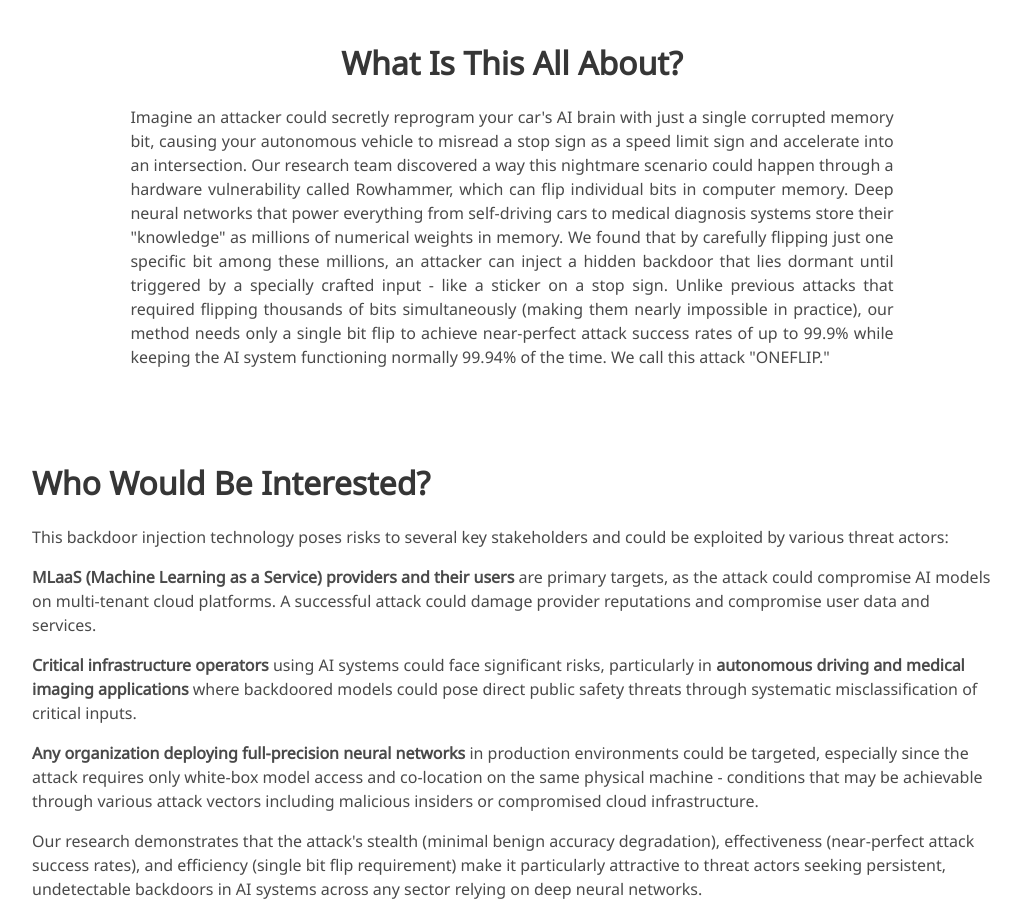
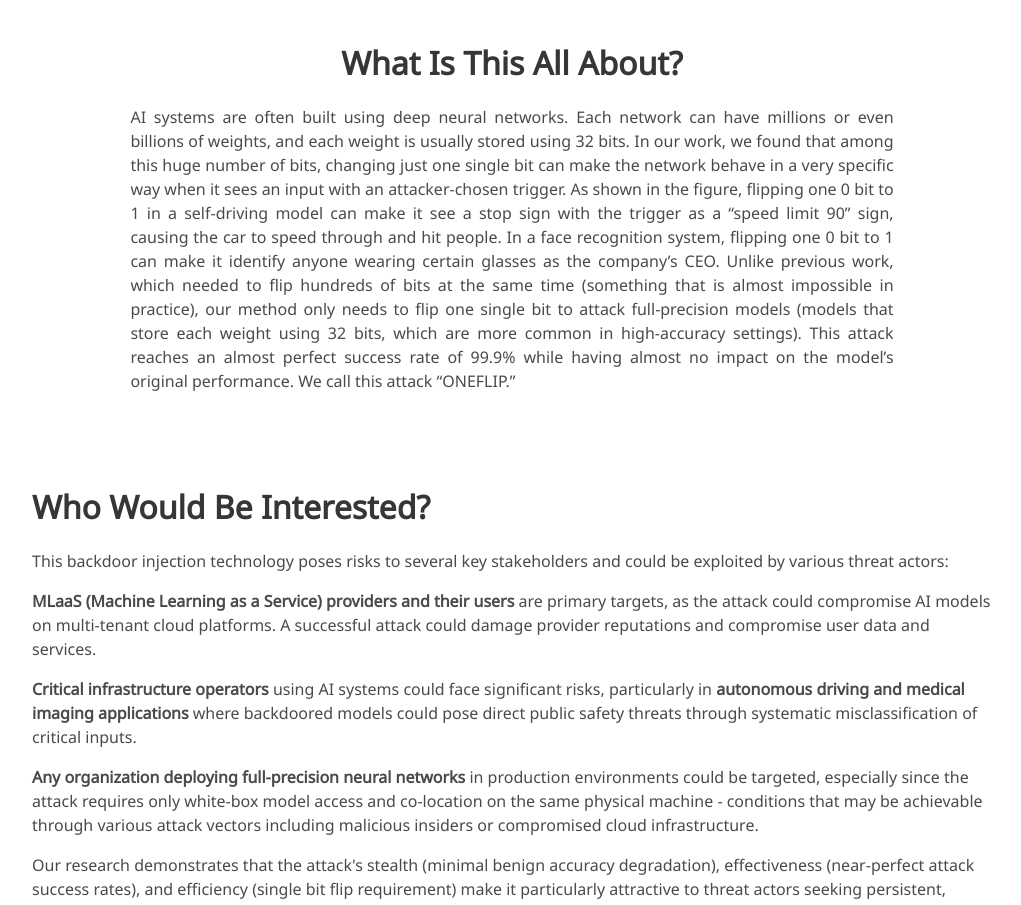
Before and after one commit to OneFlipBackdoor/OneFlipBackdoor.github.io, a plain HTML site: page index.html in a window 1280 px wide. Shown: the part 939-1844 px from the top of the page, without its empty margins (128-1149 px from the left). Drawn offline with nearby package versions, Linux system fonts and the light colour scheme; some icons are missing; a web font is replaced by a local one.

Commit message:
Update index.html

```diff
--- a/index.html
+++ b/index.html
@@ -157,18 +157,13 @@
                 <h2 class="title is-3">What Is This All About?</h2>
                 <div class="content has-text-justified">
                     <p>
-                        Imagine an attacker could secretly reprogram your car's AI brain with just a single corrupted
-                        memory bit, causing your autonomous vehicle to misread a stop sign as a speed limit sign and
-                        accelerate into an intersection. Our research team discovered a way this nightmare scenario
-                        could happen through a hardware vulnerability called Rowhammer, which can flip individual bits
-                        in computer memory. Deep neural networks that power everything from self-driving cars to medical
-                        diagnosis systems store their "knowledge" as millions of numerical weights in memory. We found
-                        that by carefully flipping just one specific bit among these millions, an attacker can inject a
-                        hidden backdoor that lies dormant until triggered by a specially crafted input - like a sticker
-                        on a stop sign. Unlike previous attacks that required flipping thousands of bits simultaneously
-                        (making them nearly impossible in practice), our method needs only a single bit flip to achieve
-                        near-perfect attack success rates of up to 99.9% while keeping the AI system functioning
-                        normally 99.94% of the time. We call this attack "ONEFLIP."
+                        AI systems are often built using deep neural networks. Each network can have millions or even billions of weights, and each weight is usually stored using 32 bits. In our work, we found that among this huge number of bits, changing just one single bit can make the network behave in a very specific way when it sees an input with an attacker-chosen trigger.
+
+As shown in the figure, flipping one 0 bit to 1 in a self-driving model can make it see a stop sign with the trigger as a “speed limit 90” sign, causing the car to speed through and hit people. In a face recognition system, flipping one 0 bit to 1 can make it identify anyone wearing certain glasses as the company’s CEO. Unlike previous work, which needed to flip hundreds of bits at the same time (something that is almost impossible in practice), our method only needs to flip one single bit to attack full-precision models (models that store each weight using 32 bits, which are more common in high-accuracy settings). This attack reaches an almost perfect success rate of 99.9% while having almost no impact on the model’s original performance. We call this attack “ONEFLIP.”
+
+
+
+
                     </p>
                 </div>
 
```
